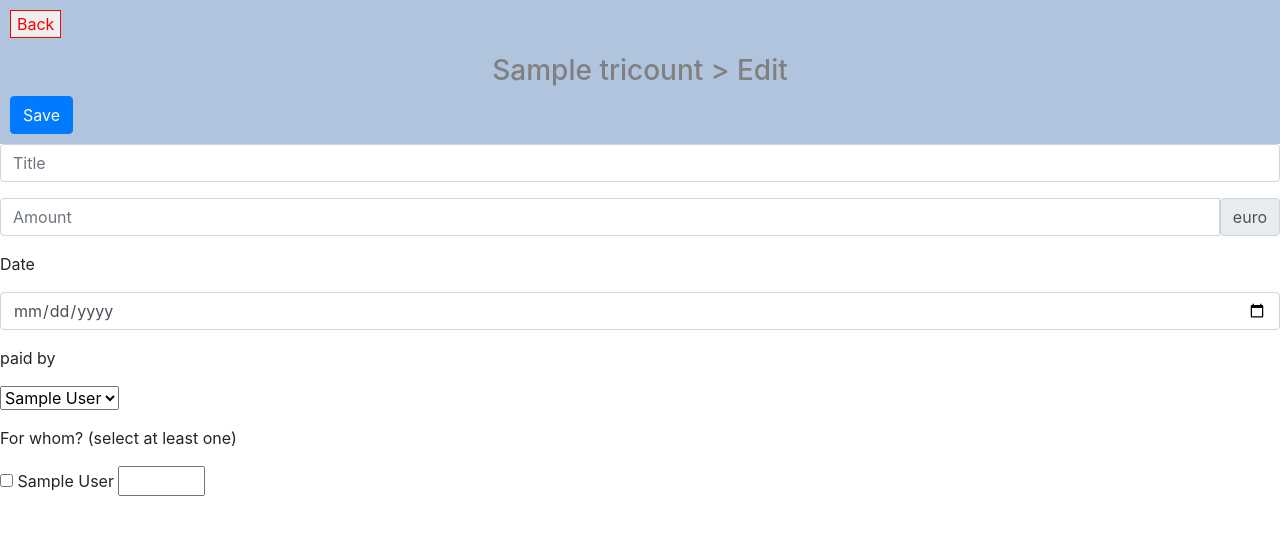
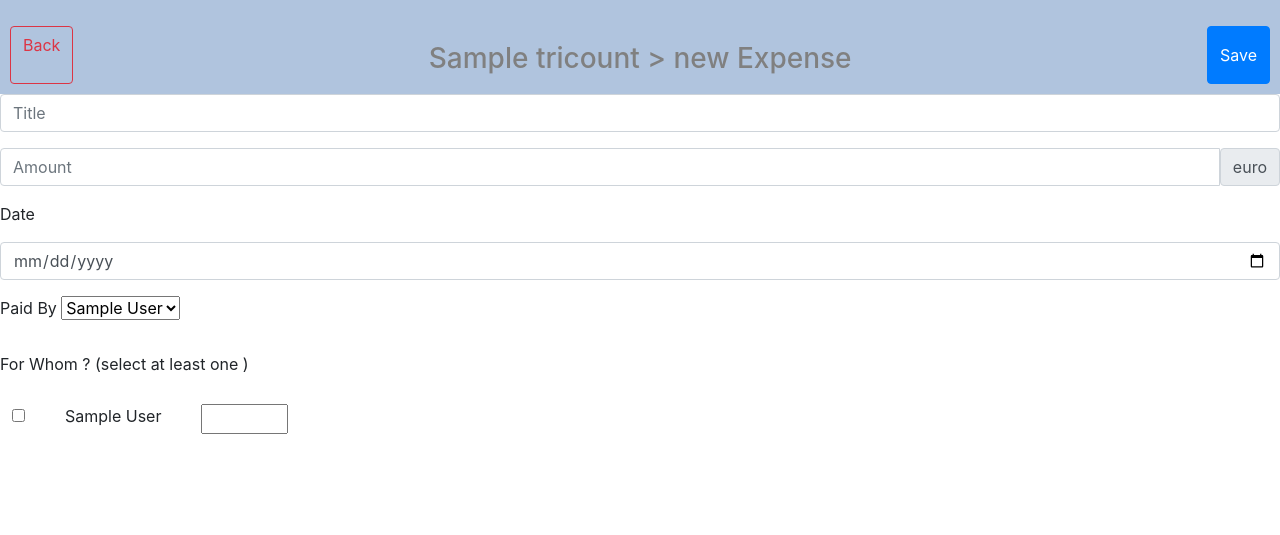
Before and after one commit to abdessalems/prwb_2223_a10, a PHP site: the page made by view/view_add_operation.php in a window 1280 px wide. Shown: the top 535 px of the page. Run offline with PHP 8.4, Linux system fonts and the light colour scheme; the template is opened without the code that fills it: most values are stand-ins (such as "Sample title", 1, 10 or a date in 2020).

Commit message:
fix(develop): regler un probleme dans add Tricount

```diff
--- a/view/view_add_operation.php
+++ b/view/view_add_operation.php
@@ -12,20 +12,23 @@
 <body>
 
 
+
 <form  action="operation/add_operation/<?= $tricount->id ?>" method="post">
+
     <div style="background-color: lightsteelblue; padding: 10px;">
-        <!--    <button> <a href='tricount/tricount/--><?php //= $tricount->id ?><!--'>Back</a> </button>-->
-        <button style="color:red; border: 1px solid red;">
-            <a href='tricount/tricount/<?= $tricount->id ?>' style="text-decoration: none; color: red;">Back</a>
-        </button>
+        <div class="d-flex justify-content-between mt-3">
+            <a  class="btn btn-outline-danger" href="tricount/tricount">Back</a>
             <div class="d-flex justify-content-center mt-3">
-            <div class="title" style="text-align: right;">
-
-                <h3 style="color: gray;"><?= $tricount->title ?> > Edit </h3>
+                <div class="title">
+                    <h3 style="color: gray;"><?= $tricount->title ?> > new Expense </h3>
                 </div>
             </div>
+
             <div class="d-flex flex-row">
                 <input class="btn btn-primary " type="submit" value="Save">
+            </div>
+
+
         </div>
 
     </div>
@@ -40,11 +43,14 @@
     </div>
 
 
+
+
     <div class="input-group mb-3">
 
          <input  class="form-control" type="number" id="amount" name="amount" placeholder="Amount" aria-label="Amount (to the nearest dollar)">
         <span class="input-group-text">euro</span>
     </div>
+
 
 
     <p>Date</p>
@@ -54,25 +60,61 @@
 
     </div>
 
-    <p>paid by </p>
-    <div >
+
+    <div class="row mb-3" >
+        <div class="col-sm-10">
+            <label class="form-label" for="Paid">Paid By</label>
             <select name="paid" id="paid"  class="form-select form-select-lg mb-3" aria-label=".form-select-lg example"">
                 <?php foreach ($paidBy as $user): ?>
                      <option value="<?=$user["full_name"]?>"><?= $user["full_name"] ?></option>
                 <?php endforeach ;?>
                 </select>
         </div>
+    </div>
+<!--    <div class="row mb-3">-->
+<!--        <div class="col-sm-10">-->
+<!--            <p>For Whom ? (select at least one ) </p>-->
+<!--            <table class="table table-borderless datatable">-->
+<!--             <form action="operation/add_operation" method="post">-->
+<!--             --><?php //foreach ($paidBy as $index => $person): ?>
+<!--                <tr>-->
+<!--                 <td></td></T> <input type="checkbox" value="--><?php //= $person['full_name'] ?><!--" name="checkbox_--><?php //= $index ?><!--" ></td>-->
+<!--                <td></td>  <label for="check">--><?php //=$person['full_name']  ?><!--</label></td>-->
+<!--                 <td></td> <input type="number" id="weight_--><?php //= $index ?><!--" name="weight_--><?php //= $index ?><!--" min="1" max="10"></td>-->
+<!--                </tr>-->
+<!--              --><?php //endforeach; ?><!--<br>-->
+<!--            </table>-->
+<!---->
+<!--             </form>-->
+<!--        </div>-->
+<!--    </div>-->
 
-    <p>For whom? (select at least one)</p>
 
+<div class="row mb-3">
+    <div class="col-sm-10">
+        <p>For Whom ? (select at least one ) </p>
+        <table class="table table-borderless datatable" style="display:flex; flex-direction:column;">
             <form action="operation/add_operation" method="post">
                 <?php foreach ($paidBy as $index => $person): ?>
-                  <input type="checkbox" value="<?= $person['full_name'] ?>" name="checkbox_<?= $index ?>" >
+                    <tr style="display:flex; flex-direction:row;">
+                        <td style="margin-right:1em;">
+                            <input type="checkbox" value="<?= $person['full_name'] ?>" name="checkbox_<?= $index ?>">
+                        </td>
+                        <td style="margin-right:1em;">
                             <label for="check"><?=$person['full_name']  ?></label>
-                  <input type="number" id="weight_<?= $index ?>" name="weight_<?= $index ?>" min="1" max="10"><br>
-             <?php endforeach; ?><br>
+                        </td>
+                        <td>
+                            <input type="number" id="weight_<?= $index ?>" name="weight_<?= $index ?>" min="1" max="10">
+                        </td>
+                    </tr>
+                <?php endforeach; ?>
+        </table>
+        </form>
+    </div>
+</div>
 
-       </form>
+
+
 
 
 </form>
--- a/view/view_balance.php
+++ b/view/view_balance.php
@@ -18,7 +18,7 @@
     <div class="d-flex justify-content-center mt-3">
         <div class="title" style="text-align: right;">
 
-            <h3 style="color: gray;"><?= $tricount->title ?> > Edit </h3>
+            <h3 style="color: gray;"><?= $tricount->title ?> < Balance </h3>
         </div>
     </div>
 </div>
@@ -31,7 +31,7 @@
 
 
 
-    <table style="height: 40px; width: 600px;">
+    <table style="height: 40px; width: 800px;">
         <tr>
 
         </tr>
--- a/view/view_tricount.php
+++ b/view/view_tricount.php
@@ -31,7 +31,7 @@
 <body>
 
 
-
+<a href="tricount/view_balance/<?= $tricount->id ?>/<?= $id_user ?> ">view balance</a> <br>
 <div class="card-header">
     <div class="d-flex w-100 justify-content-between">
         <a  class="btn btn-outline-danger" href="tricount/tricount">Back</a>
```
Also changed, not shown: controller/ControllerOperation.php (+19 -19 lines), model/operation.php (+10 -0 lines). Lines whose indentation alone changed are shown as unchanged.
